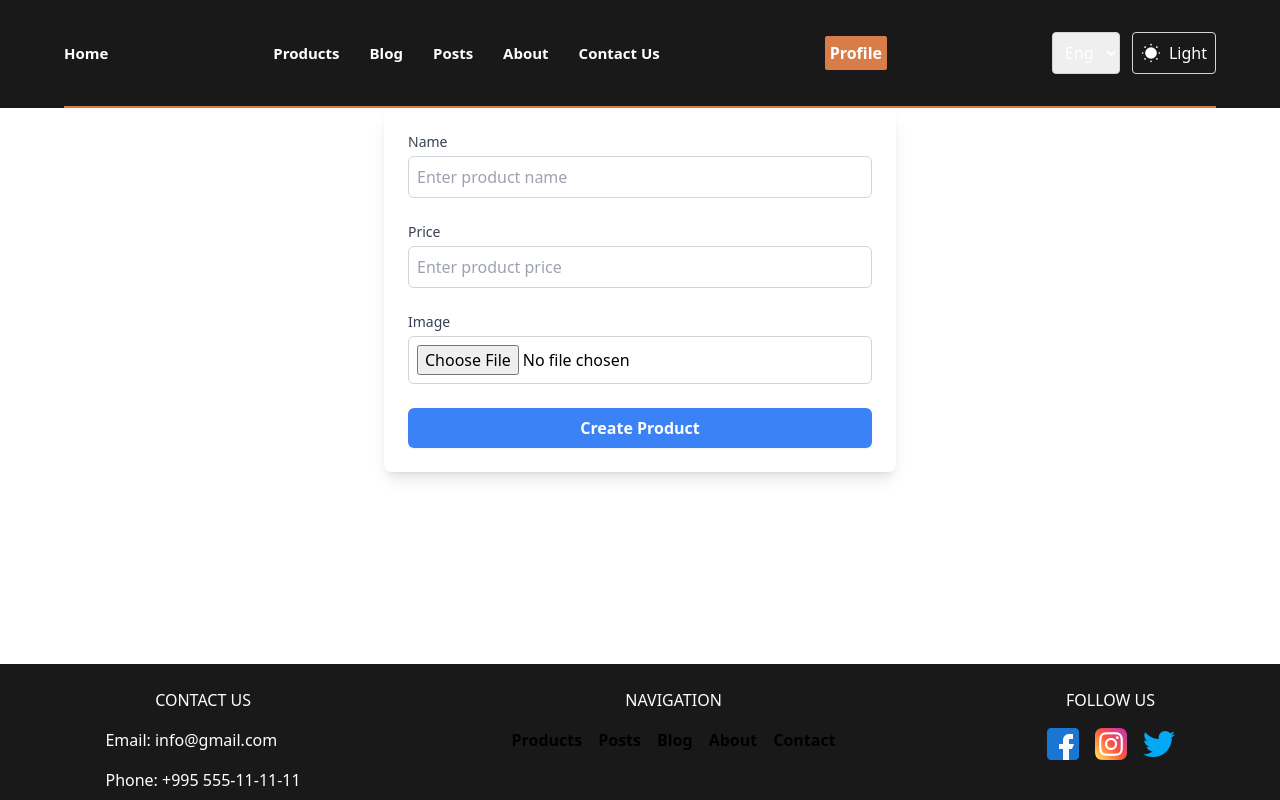
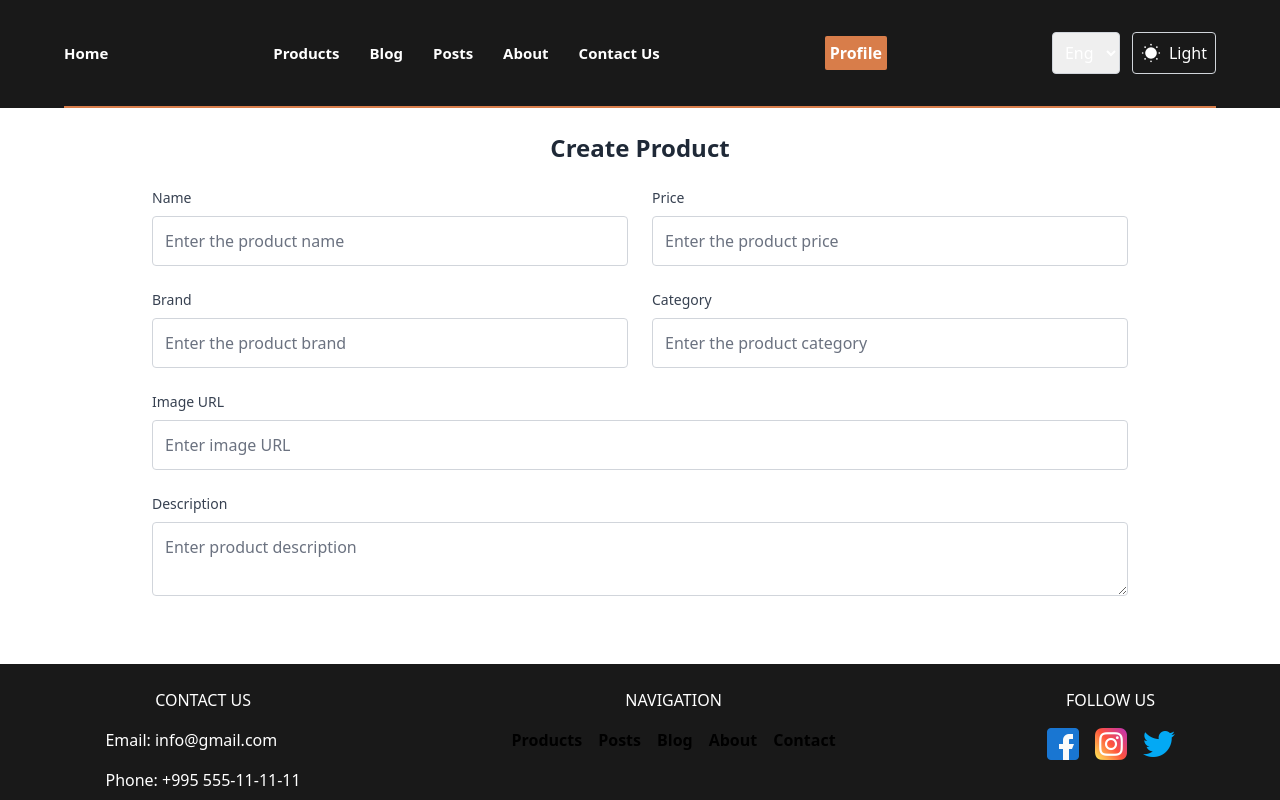
Before and after one commit to DavitMchedlishvili/tbc-1st, a Next.js app: page /en/create-product in a window 1280 px wide. Built offline with nearby package versions, Linux system fonts and the light colour scheme.

Commit message:
fix problems about user-id and create products

```diff
--- /dev/null
+++ b/src/app/[locale]/api/auth/status/route.tsx
@@ -0,0 +1,44 @@
+import { createServerClient } from "@supabase/ssr";
+import { cookies } from "next/headers";
+
+export async function GET() {
+  try {
+    const cookieStore = cookies();
+    const supabase = createServerClient(
+      process.env.NEXT_PUBLIC_SUPABASE_URL!,
+      process.env.NEXT_PUBLIC_SUPABASE_ANON_KEY!,
+      {
+        cookies: {
+          getAll() {
+            return cookieStore.getAll();
+          },
+          setAll(cookiesToSet) {
+            cookiesToSet.forEach(({ name, value, options }) => {
+              cookieStore.set(name, value, options);
+            });
+          },
+        },
+      }
+    );
+
+    const {
+      data: { session },
+    } = await supabase.auth.getSession();
+
+    if (session) {
+      return new Response(JSON.stringify({ authenticated: true }), {
+        status: 200,
+      });
+    } else {
+      return new Response(JSON.stringify({ authenticated: false }), {
+        status: 200,
+      });
+    }
+  } catch (error) {
+    console.error("Error checking authentication status:", error);
+    return new Response(
+      JSON.stringify({ error: "Error checking authentication status" }),
+      { status: 500 }
+    );
+  }
+}
--- a/src/app/[locale]/components/CreateProductForm/CreateProductForm.tsx
+++ b/src/app/[locale]/components/CreateProductForm/CreateProductForm.tsx
@@ -1,39 +1,98 @@
 import Stripe from "stripe";
+import { createClient } from "../../../../utils/supabase/server";
 
 export function CreateProductForm() {
   async function createProduct(formData: FormData) {
     "use server";
 
     const stripe = new Stripe(process.env.STRIPE_SECRET_KEY!);
+    const supabase = await createClient();
 
+    // Get user id from Supabase
+    const userResponse = await supabase.auth.getUser();
+    const user_id = userResponse.data?.user?.id;
+    console.log("User ID:", user_id);
+
+    // Get form data
     const name = formData.get("name") as string;
     const price = Number(formData.get("price"));
+    const image = formData.get("image") as string;
+    const brand = formData.get("brand") as string;
+    const category = formData.get("category") as string;
+    const description = formData.get("description") as string;
 
-        const stripeProduct = await stripe.products.create({
+    // Check necessary data
+    if (
+      !name ||
+      !price ||
+      !image ||
+      !user_id ||
+      !brand ||
+      !category ||
+      !description
+    ) {
+      console.log("Missing required fields");
+      return;
+    }
+
+    try {
+      const Stripeproduct = await stripe.products.create({
         name,
-        })
+        description,
+        images: [image],
+        metadata: {
+          brand,
+          category,
+        },
+      });
 
-
+      // Create price for the product in Stripe
       const stripePrice = await stripe.prices.create({
-            product: stripeProduct.id,
+        product: Stripeproduct.id,
         unit_amount: price,
         currency: "usd",
+      });
+
+      // Insert product data into Supabase
+      const { data, error } = await supabase
+        .from("products")
+        .insert({
+          name,
+          price,
+          image,
+          user_id,
+          brand,
+          category,
+          description,
+          stripe_product_id: Stripeproduct.id,
+          stripe_price_id: stripePrice.id,
         })
+        .single();
 
-        console.log(stripeProduct, stripePrice);
+      if (error) {
+        console.error("Error inserting into Supabase:", error);
+        return;
       }
 
-
+      console.log("Product inserted into Supabase:", data);
+    } catch (error) {
+      console.error("Error creating product:", error);
+    }
+  }
 
   return (
+    <div className="w-full max-w-5xl m-auto p-6">
+  <h2 className="text-2xl text-center font-semibold text-gray-800 dark:text-gray-100 mb-6">
+    Create Product
+  </h2>
   <form
     action={createProduct}
-    className="flex flex-col gap-6 w-[70%] max-w-lg mx-auto p-6 bg-white dark:bg-gray-800 shadow-lg rounded-lg"
+    className="grid grid-cols-1 md:grid-cols-2 gap-6"
   >
-    <div className="flex flex-col">
+    <div className="flex flex-col space-y-2">
       <label
         htmlFor="name"
-            className="text-sm font-medium text-gray-700 dark:text-gray-200"
+        className="text-sm font-medium text-gray-700 dark:text-gray-300"
       >
         Name
       </label>
@@ -41,14 +100,16 @@ export function CreateProductForm() {
         type="text"
         id="name"
         name="name"
-            className="mt-1 p-2 border border-gray-300 dark:border-gray-600 bg-white dark:bg-gray-700 rounded-md focus:outline-none focus:ring-2 focus:ring-blue-500 dark:focus:ring-blue-300"
-            placeholder="Enter product name"
+        className="w-full p-3 rounded border border-gray-300 dark:border-gray-600 dark:bg-gray-800 dark:text-white placeholder-gray-500 focus:outline-none focus:ring-2 focus:ring-customPurple dark:focus:ring-customPurple transition duration-300"
+        placeholder="Enter the product name"
+        required
       />
     </div>
-    <div className="flex flex-col">
+
+    <div className="flex flex-col space-y-2">
       <label
         htmlFor="price"
-            className="text-sm font-medium text-gray-700 dark:text-gray-200"
+        className="text-sm font-medium text-gray-700 dark:text-gray-300"
       >
         Price
       </label>
@@ -56,31 +117,88 @@ export function CreateProductForm() {
         type="number"
         id="price"
         name="price"
-            className="mt-1 p-2 border border-gray-300 dark:border-gray-600 bg-white dark:bg-gray-700 rounded-md focus:outline-none focus:ring-2 focus:ring-blue-500 dark:focus:ring-blue-300"
-            placeholder="Enter product price"
+        className="w-full p-3 rounded border border-gray-300 dark:border-gray-600 dark:bg-gray-800 dark:text-white placeholder-gray-500 focus:outline-none focus:ring-2 focus:ring-customPurple dark:focus:ring-customPurple transition duration-300"
+        placeholder="Enter the product price"
+        required
       />
     </div>
-    <div className="flex flex-col">
+
+    <div className="flex flex-col space-y-2">
+      <label
+        htmlFor="brand"
+        className="text-sm font-medium text-gray-700 dark:text-gray-300"
+      >
+        Brand
+      </label>
+      <input
+        type="text"
+        id="brand"
+        name="brand"
+        className="w-full p-3 rounded border border-gray-300 dark:border-gray-600 dark:bg-gray-800 dark:text-white placeholder-gray-500 focus:outline-none focus:ring-2 focus:ring-customPurple dark:focus:ring-customPurple transition duration-300"
+        placeholder="Enter the product brand"
+        required
+      />
+    </div>
+
+    <div className="flex flex-col space-y-2">
+      <label
+        htmlFor="category"
+        className="text-sm font-medium text-gray-700 dark:text-gray-300"
+      >
+        Category
+      </label>
+      <input
+        type="text"
+        id="category"
+        name="category"
+        className="w-full p-3 rounded border border-gray-300 dark:border-gray-600 dark:bg-gray-800 dark:text-white placeholder-gray-500 focus:outline-none focus:ring-2 focus:ring-customPurple dark:focus:ring-customPurple transition duration-300"
+        placeholder="Enter the product category"
+        required
+      />
+    </div>
+
+    <div className="flex flex-col space-y-2 md:col-span-2">
       <label
         htmlFor="image"
-            className="text-sm font-medium text-gray-700 dark:text-gray-200"
+        className="text-sm font-medium text-gray-700 dark:text-gray-300"
       >
-            Image
+        Image URL
       </label>
       <input
-            type="file"
-            id="file"
+        type="text"
+        id="image"
         name="image"
-            className="mt-1 p-2 border border-gray-300 dark:border-gray-600 bg-white dark:bg-gray-700 rounded-md focus:outline-none focus:ring-2 focus:ring-blue-500 dark:focus:ring-blue-300"
+        className="w-full p-3 rounded border border-gray-300 dark:border-gray-600 dark:bg-gray-800 dark:text-white placeholder-gray-500 focus:outline-none focus:ring-2 focus:ring-customPurple dark:focus:ring-customPurple transition duration-300"
+        placeholder="Enter image URL"
+        required
       />
     </div>
+
+
+
+    <div className="flex flex-col space-y-2 md:col-span-2">
+      <label
+        htmlFor="description"
+        className="text-sm font-medium text-gray-700 dark:text-gray-300"
+      >
+        Description
+      </label>
+      <textarea
+        id="description"
+        name="description"
+        className="w-full p-3 rounded border border-gray-300 dark:border-gray-600 dark:bg-gray-800 dark:text-white placeholder-gray-500 focus:outline-none focus:ring-2 focus:ring-customPurple dark:focus:ring-customPurple transition duration-300"
+        placeholder="Enter product description"
+        required
+      ></textarea>
+    </div>
+
     <button
       type="submit"
-        className="w-full py-2 px-4 bg-blue-500 dark:bg-blue-600 text-white font-semibold rounded-md shadow-sm hover:bg-blue-600 dark:hover:bg-blue-700 focus:outline-none focus:ring-2 focus:ring-blue-400 dark:focus:ring-blue-300"
+      className="w-full py-3 bg-customPurple text-white font-medium text-lg rounded hover:bg-purple-700 transition duration-300 focus:outline-none dark:bg-purple-700 dark:hover:bg-purple-800 md:col-span-2"
     >
-        Create Product
+      Submit
     </button>
   </form>
+</div>
 
-    );
-}
+  )}
--- a/src/app/[locale]/components/Pricing/Stripe/ElementsForm.tsx
+++ b/src/app/[locale]/components/Pricing/Stripe/ElementsForm.tsx
@@ -25,7 +25,7 @@ export default function ElementsForm(): JSX.Element {
 
   return (
     <Elements stripe={getStripe()} options={{ clientSecret }}>
-      <CheckoutForm clientSecret={clientSecret} />
+      <CheckoutForm clientSecret={clientSecret} uiMode={"hosted"} locale={"en"}/>
     </Elements>
   );
 }
--- a/src/app/[locale]/login/page.tsx
+++ b/src/app/[locale]/login/page.tsx
@@ -27,8 +27,10 @@ export default function Login() {
     if (!response.ok) {
       const result = await response.json();
       setErrorMessage(result.error);
+      console.log(locale);
     } else {
       window.location.href = `/${locale}`;
+
     }
   };
 
--- a/src/middleware.ts
+++ b/src/middleware.ts
@@ -1,7 +1,8 @@
 import { NextResponse, NextRequest } from "next/server";
-import { createMiddlewareClient } from "@supabase/auth-helpers-nextjs";
+import { createClient } from "./utils/supabase/server"; // Your custom createClient function
 import createMiddleware from "next-intl/middleware";
 import { routing } from "./i18n/routing";
+
 
 const nextIntlMiddleware = createMiddleware(routing);
 
@@ -10,11 +11,14 @@ export async function middleware(req: NextRequest) {
 
   nextIntlMiddleware(req);
 
-  const supabase = createMiddlewareClient({ req, res });
-  const {
-    data: { session },
-    error,
-  } = await supabase.auth.getSession();
+  // Initialize Supabase client
+  const supabase = createClient();
+
+  // Get session from Supabase
+  const { data, error } = await (await supabase).auth.getSession();
+
+  // Check if data is present and session is not null
+  const session = data?.session;
 
   const isLoginPage = req.nextUrl.pathname.includes("/login");
   const isRestrictedPage = [
@@ -23,15 +27,19 @@ export async function middleware(req: NextRequest) {
     "/blog",
     "/about",
     "/products",
-    "/posts",
+    "create-product",
+    "posts",
+    "/pricing",
   ].some((path) => req.nextUrl.pathname.includes(path));
 
+  // If no session and the user is trying to access a restricted page, redirect to login
   if (!session && !isLoginPage && isRestrictedPage) {
     const locale = req.nextUrl.pathname.startsWith("/ka") ? "ka" : "en";
     const loginUrl = new URL(`/${locale}/login`, req.url);
-    return NextResponse.redirect(loginUrl); // Redirect to login
+    return NextResponse.redirect(loginUrl); // Redirect to login page
   }
 
+  // Redirect to default locale if not already in /en or /ka
   if (
     !req.nextUrl.pathname.startsWith("/en") &&
     !req.nextUrl.pathname.startsWith("/ka")
@@ -41,12 +49,12 @@ export async function middleware(req: NextRequest) {
       `/${defaultLocale}${req.nextUrl.pathname}`,
       req.url
     );
-    return NextResponse.redirect(redirectUrl);
+    return NextResponse.redirect(redirectUrl); // Redirect to default locale
   }
 
-  return res;
+  return res; // Continue to the requested page
 }
 
 export const config = {
-  matcher: ["/", "/(ka|en)/:path*"],
+  matcher: ["/", "/(ka|en)/:path*"], // Match all paths for both English and Georgian locales
 };
--- /dev/null
+++ b/src/utils/supabase/server.ts
@@ -0,0 +1,29 @@
+import { createServerClient } from "@supabase/ssr";
+import { cookies } from "next/headers";
+
+export const createClient = async () => {
+  const cookieStore = await cookies();
+
+  return createServerClient(
+    process.env.NEXT_PUBLIC_SUPABASE_URL!,
+    process.env.NEXT_PUBLIC_SUPABASE_ANON_KEY!,
+    {
+      cookies: {
+        getAll() {
+          return cookieStore.getAll();
+        },
+        setAll(cookiesToSet) {
+          try {
+            cookiesToSet.forEach(({ name, value, options }) => {
+              cookieStore.set(name, value, options);
+            });
+          } catch (error) {
+            // The `set` method was called from a Server Component.
+            // This can be ignored if you have middleware refreshing
+            // user sessions.
+          }
+        },
+      },
+    }
+  );
+};
```
Also changed, not shown: src/app/[locale]/api/auth/login/route.ts (+5 -9 lines). Lines whose indentation alone changed are shown as unchanged.
